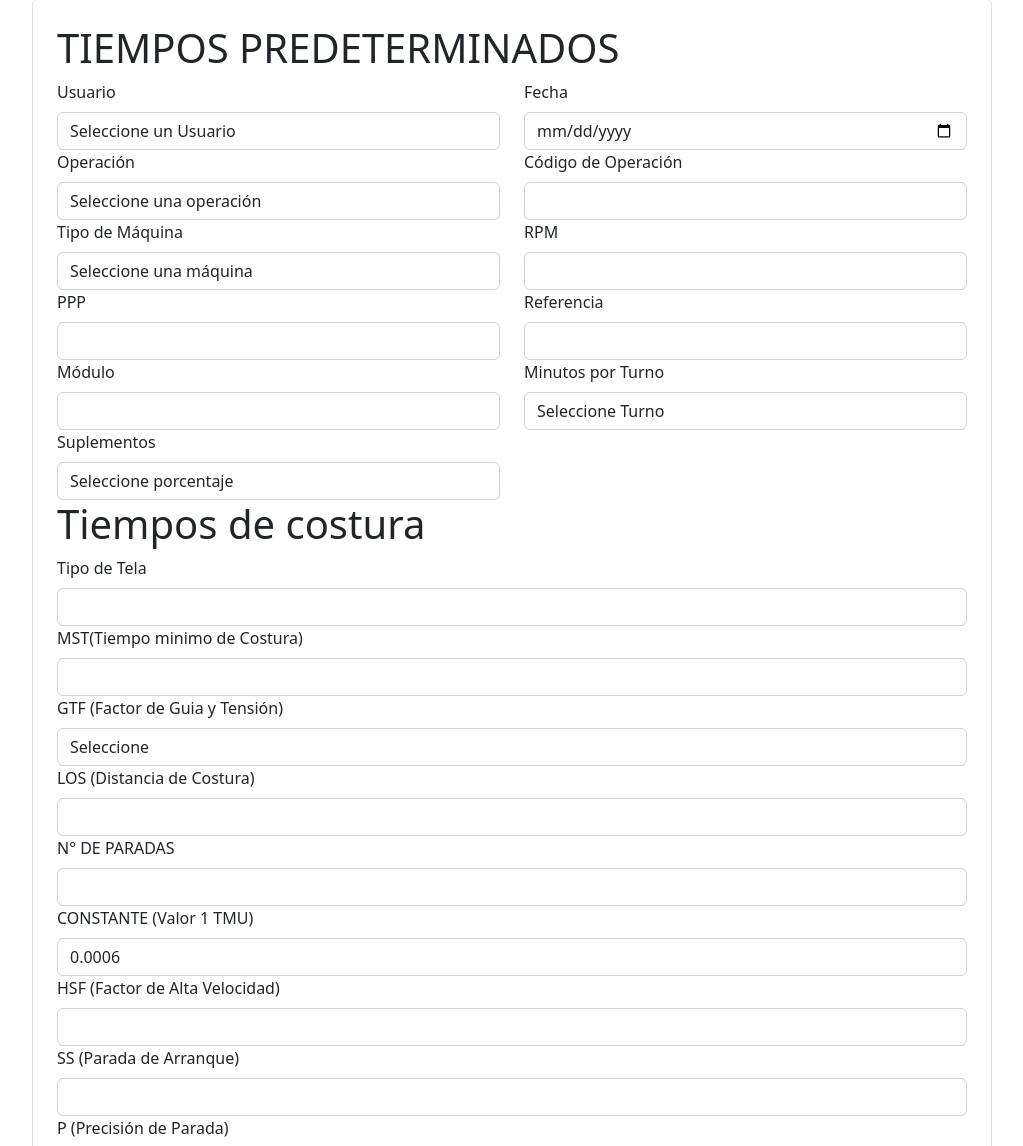
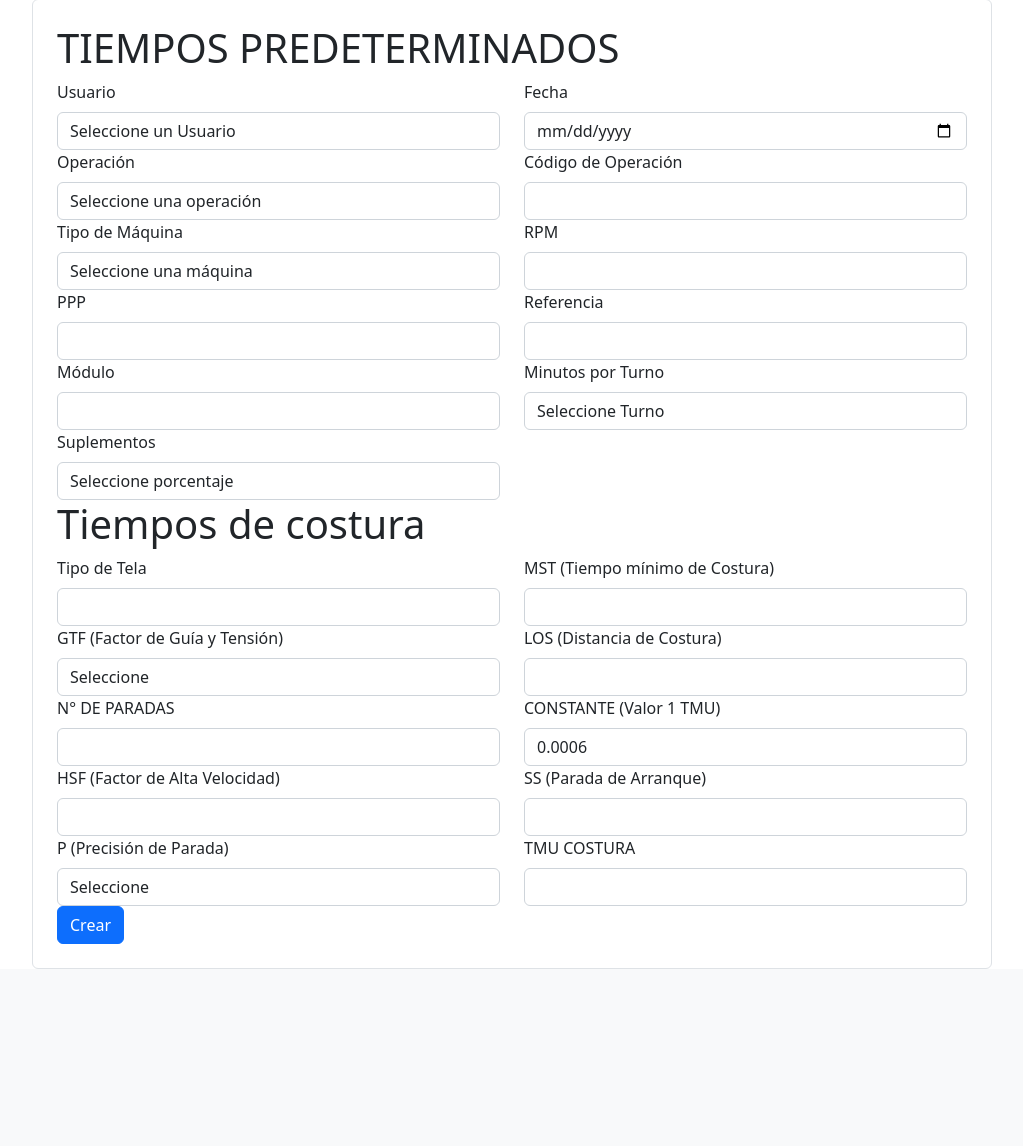
Before and after one commit to Dfespinal7/MetodosyTiempos, a Django app: page /form_fichat in a window 1280 px wide. Shown: the part 65-1211 px from the top of the page, without its empty margins (128-1151 px from the left). After the commit the page ends 1034 px from the top, so only its background shows below. Run offline with Django 4.2, Linux system fonts and the light colour scheme; data comes from the database, SQL or seed files in the repository.

Commit message:
se modifico formulario

```diff
--- a/app/static/app/js/funciones.js
+++ b/app/static/app/js/funciones.js
@@ -39,7 +39,7 @@
 
     var mts = parseFloat(document.getElementById("resulmt").value) || 0;
 
-    // Obtener el valor del select gtff
+
     var inde = document.getElementById("gtff");
     var selectedOption = inde.options[inde.selectedIndex];
     var gtf = parseFloat(selectedOption.getAttribute('data-gtf')) || 0;
@@ -51,9 +51,9 @@
 
 
 
-    // Calcular y actualizar el valor de TMU COSTURA
+
     var respu = (mts * gtf * los *hsf)+valor2+p
-    document.getElementById("resultmu").value = respu.toFixed(2); // Mostrar el resultado
+    document.getElementById("resultmu").value = respu.toFixed(2);
 
 }
 
--- a/app/templates/app/ficha/form_listar.html
+++ b/app/templates/app/ficha/form_listar.html
@@ -82,36 +82,58 @@
                 </div>
             </div>
             <h1>Tiempos de costura</h1>
+            <div class="row">
+                <div class="col-md-6">
                     <label for="" class="form-label">Tipo de Tela</label>
                     <input type="text" class="form-control">
-            <label for="" class="form-label">MST(Tiempo minimo de Costura)</label>
+                </div>
+                <div class="col-md-6">
+                    <label for="" class="form-label">MST (Tiempo mínimo de Costura)</label>
                     <input type="text" class="form-control" id="resulmt" readonly>
-            <label for="" class="form-label">GTF (Factor de Guia y Tensión)</label>
+                </div>
+                <div class="col-md-6">
+                    <label for="" class="form-label">GTF (Factor de Guía y Tensión)</label>
                     <select name="" id="gtff" class="form-control">
-                <option value="" >Seleccione</option>
+                        <option value="">Seleccione</option>
                         {% for gtf in gtfs %}
                             <option value="{{gtf.idGtf}}" data-gtf="{{gtf.valor}}">{{gtf.valor}}</option>
                         {% endfor %}
                     </select>
+                </div>
+                <div class="col-md-6">
                     <label for="" class="form-label">LOS (Distancia de Costura)</label>
-            <input type="text" class="form-control" id="dista" oninput="arranque_parada()"">
+                    <input type="text" class="form-control" id="dista" oninput="arranque_parada()">
+                </div>
+                <div class="col-md-6">
                     <label for="" class="form-label">N° DE PARADAS</label>
                     <input type="text" class="form-control" id="nparadas" oninput="arranque_parada()">
+                </div>
+                <div class="col-md-6">
                     <label for="" class="form-label">CONSTANTE (Valor 1 TMU)</label>
                     <input type="text" class="form-control" value="0.0006" readonly id="consta">
+                </div>
+                <div class="col-md-6">
                     <label for="" class="form-label">HSF (Factor de Alta Velocidad)</label>
                     <input type="text" class="form-control" id="fhsf" readonly>
-            <label for="" class="form-label"> SS (Parada de Arranque)</label>
+                </div>
+                <div class="col-md-6">
+                    <label for="" class="form-label">SS (Parada de Arranque)</label>
                     <input type="text" class="form-control" id="parada_arranque">
-            <label for="" class="form-label"> P (Precisión de Parada)</label>
+                </div>
+                <div class="col-md-6">
+                    <label for="" class="form-label">P (Precisión de Parada)</label>
                     <select name="" id="parad" class="form-control">
                         <option value="">Seleccione</option>
                         {% for parada in paradas %}
                             <option value="{{parada.idParada}}" data-parada="{{parada.valor}}">{{parada.valor}}</option>
                         {% endfor %}
                     </select>
+                </div>
+                <div class="col-md-6">
                     <label for="" class="form-label">TMU COSTURA</label>
                     <input type="text" class="form-control" id="resultmu">
+                </div>
+            </div>
 
             <button type="submit" class="btn btn-primary">Crear</button>
         </form>
```
Lines whose indentation alone changed are shown as unchanged.
